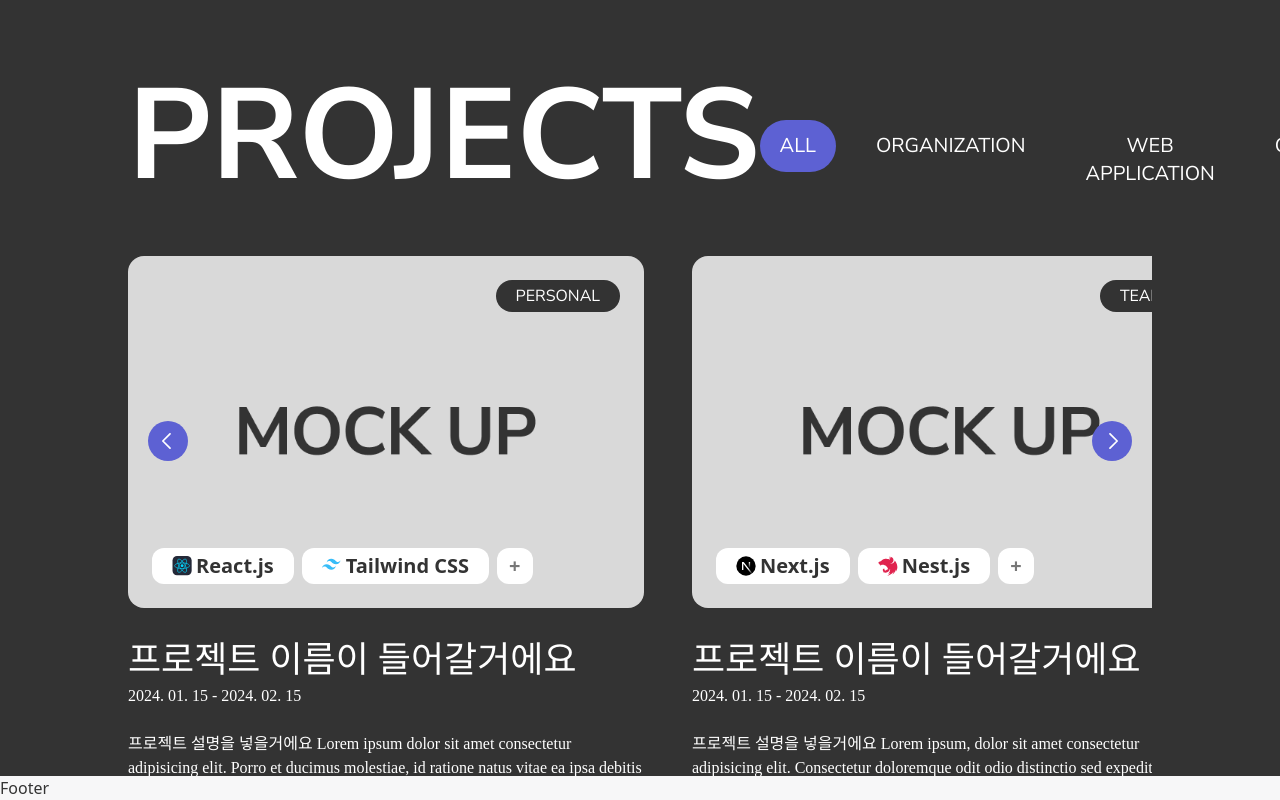
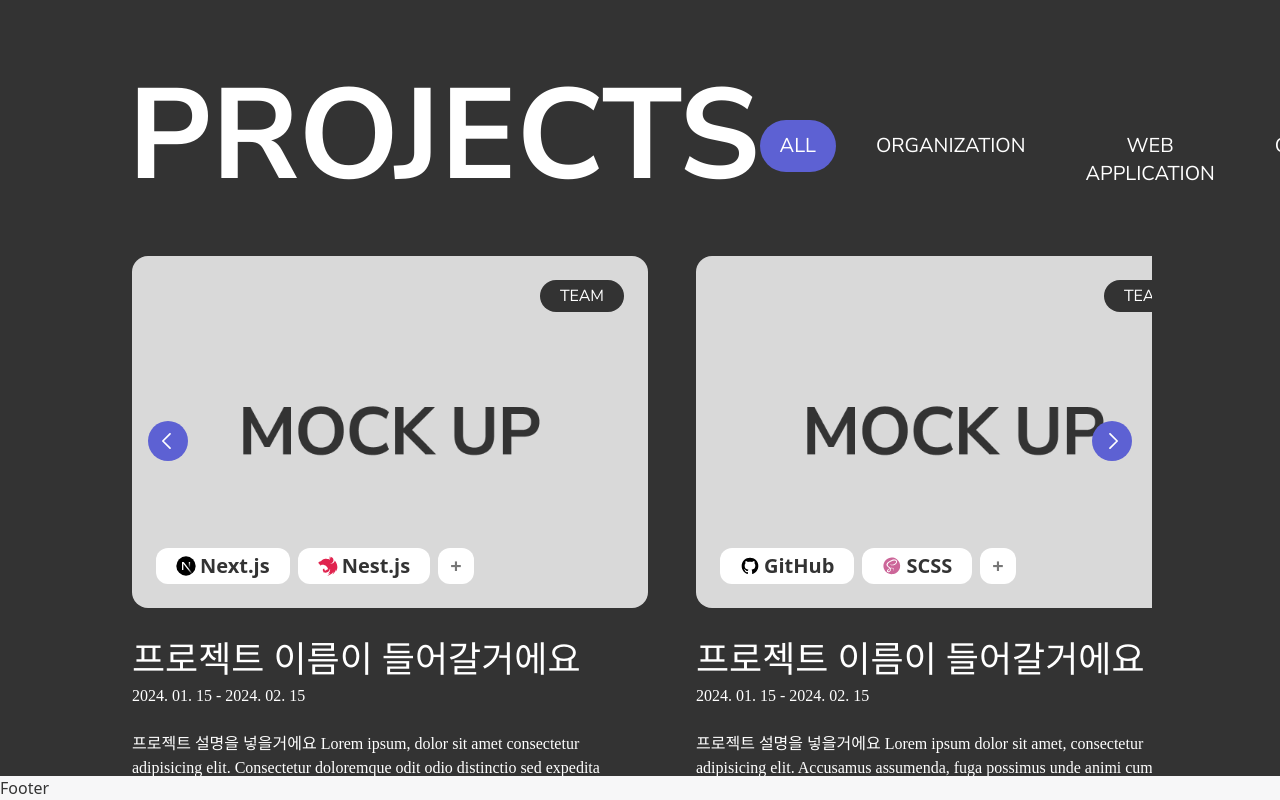
Before and after one commit to Sheep-heee/2024_Portfolio, a React (Vite) app: page / in a window 1280 px wide. Shown: the part 3129-3929 px from the top of the page. Built offline with nearby package versions, Linux system fonts and the light colour scheme; a web font is replaced by a local one.

Commit message:
241105 Slide Add, closes #5

```diff
--- a/src/components/Projects/ProjectsLayout.tsx
+++ b/src/components/Projects/ProjectsLayout.tsx
@@ -28,11 +28,22 @@ const ProjectsLayout = () => {
   const dataSlideFuc = async (num: number) => {
     let slideProject = newProjectData;
     if (slideProject.length < 4) return;
+
+    await controls.start({
+      x: -560 * num,
+      transition: { duration: 0.2 },
+    });
+
     const updatedItems =
       num === 1
         ? [...slideProject.slice(1), slideProject[0]]
-        : [slideProject[slideProject.length - 1], ...slideProject.slice(-1)];
+        : [
+            slideProject[slideProject.length - 1],
+            ...slideProject.slice(0, slideProject.length - 1),
+          ];
     setNewProjectData(updatedItems);
+
+    controls.set({ x: 0 });
   };
 
   return (
@@ -56,7 +67,10 @@ const ProjectsLayout = () => {
       </div>
       <div className="w-full relative">
         <div className="w-full overflow-hidden">
-          <div className="flex gap-12 w-fit">
+          <motion.div
+            animate={controls}
+            className={`flex gap-12 w-fit ${newProjectData.length > 3 ? "relative -left-140" : ""}`}
+          >
             {newProjectData.map((data: ProjectData) => (
               <div key={data.id} className="flex flex-col gap-8 w-129">
                 <div className="w-full h-88 cursor-pointer">
@@ -75,7 +89,7 @@ const ProjectsLayout = () => {
                 </div>
               </div>
             ))}
-          </div>
+          </motion.div>
         </div>
         {newProjectData.length > 3 ? (
           <div className="w-full h-10 flex justify-between">
--- a/tailwind.config.js
+++ b/tailwind.config.js
@@ -83,6 +83,7 @@ export default {
         38: "9.5rem",
         120: "30rem",
         125: "31rem",
+        140: "35rem",
         149: "37rem",
       },
       spacing: {
```
